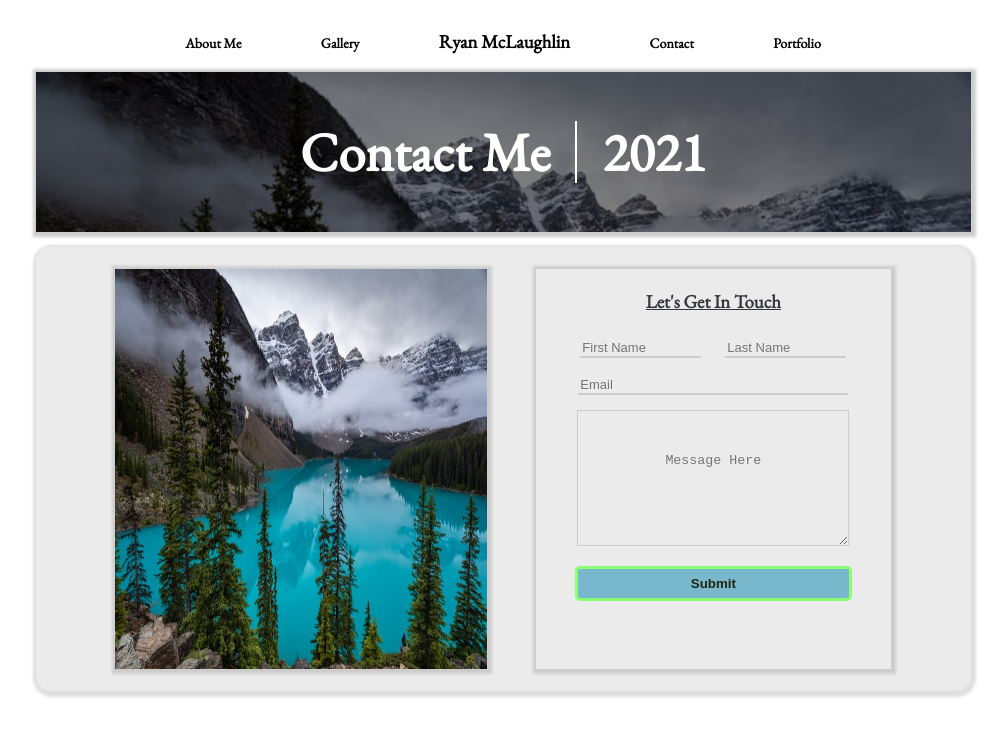
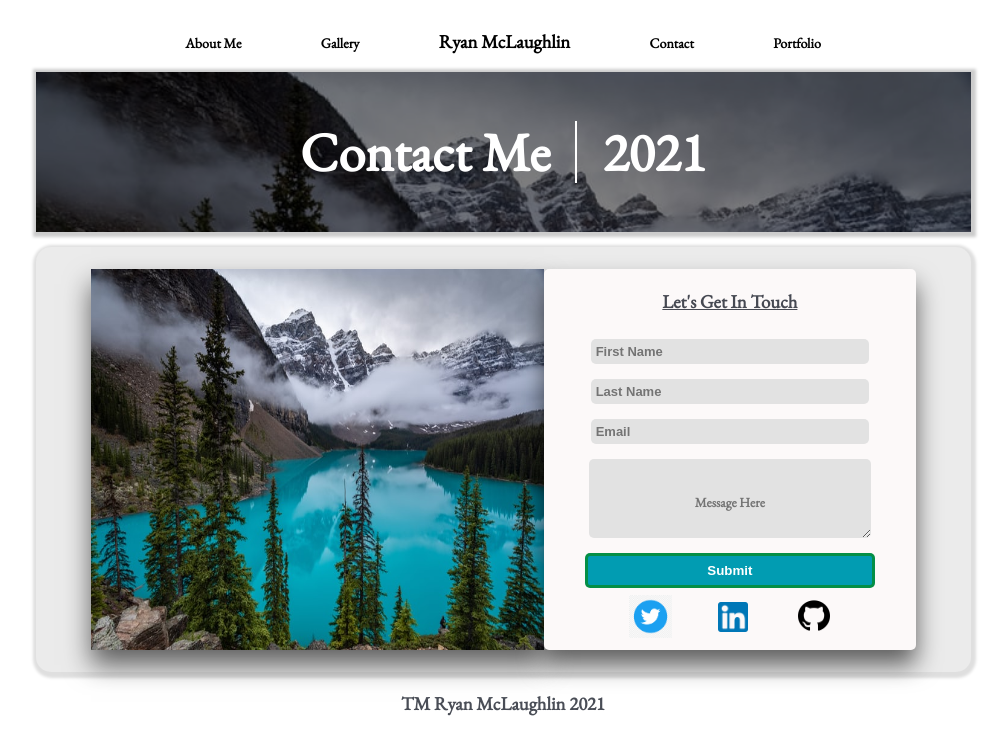
Before and after one commit to rlmclaughlin/html-css, a plain HTML site: page contact.html in a window 1280 px wide. Shown: the whole page, without its empty margins (137-1145 px from the left). Drawn offline with nearby package versions, Linux system fonts and the light colour scheme.

Commit message:
changed styling on form and finally decided on final style

```diff
--- a/contact.html
+++ b/contact.html
@@ -32,14 +32,21 @@
                 <section class='form-name'>
                     <input placeholder="First Name"/>
                     <input placeholder="Last Name"/>
-                </section>
-                <section>
                     <input class='email' placeholder="Email"/>
                 </section>
-                    <textarea placeholder="Message Here"></textarea>
-                    <br>
+                <textarea placeholder="Message Here"></textarea>
+                <br>
                 <button>Submit</button>
+                <footer>
+                    <section class='contact-icons'>
+                        <img src="./assets/twitter.png"/>
+                        <img class='icon-3' src="./assets/icon2.png"/>
+                        <img class='icon-4' src="./assets/icon3.png"/>
+                    </section>
+                </footer>
             </form>
         </main>
+        <h3 class='trademark'>TM Ryan McLaughlin 2021</h3>
+        <br/>
     </body>
 </html>
--- a/index.css
+++ b/index.css
@@ -168,7 +168,7 @@ header section{
     flex-wrap: wrap;
     justify-content: space-between;
     width: 75%;
-    height: 75%;
+    height: 90%;
     margin: 20px auto;
 }
 
@@ -578,7 +578,6 @@ main section p{
     }
 }
 
-
 aside{
     display: flex;
     flex-wrap: wrap;
@@ -595,47 +594,45 @@ aside{
     }
 }
 
-
-
 .aside ul{
     width: 40%;
     padding: 0px;
 }
+
 /*---------------------------------------contact me------------------------------*/
-
 
 .contact-container{
     width: 75%;
-    height:50%;
     display: flex;
     flex-wrap: wrap;
-    justify-content: space-around;
+    justify-content: center;
     color: #36383b;
 }
-
-
 
 @media(max-width: 900px){
     .contact-container{
         justify-content: center;
-        height:55%;
         width: 85%;
     }
 }
 
 @media(max-width: 600px){
     .contact-container{
-        height: 55%;
         padding-top: 15px;
         padding-bottom: 15px;
+        height: auto;
     }
 }
 
 form{
-    width: 43%;
+    width: 45%;
     text-align: center;
-    padding: 15px 0px;
-    box-shadow: 1px 1px 3px 4px #ccc;
+    padding: 15px 0px 5px 0px;
+    box-shadow: 1px 1px 3px 4px #63646a5e;
+    background: rgb(252, 249, 249);
+    box-shadow: 0 15px 25px rgba(0,0,0,.6);
+    height:100%;
+    border-radius: 5px;
 }
 
 @media(max-width: 900px){
@@ -653,6 +650,7 @@ form{
 @media(max-width: 500px){
     form{
         width: 90%;
+        height: auto;
     }
 }
 
@@ -665,6 +663,8 @@ form{
 form h3{
     margin: 5px auto 25px auto;
     text-decoration: underline;
+    color: rgb(70 73 82);
+    font-weight: 600;
 }
 
 .form-name{
@@ -676,7 +676,7 @@ form h3{
 }
 
 .form-name input{
-    width: 44%;
+    width: 100%;
 }
 
 input{
@@ -684,10 +684,11 @@ input{
     margin-bottom: 15px;
     font-size: 13px;
     border-top: none;
-    border-right: none;
-    border-left: none;
-    border-bottom-color: #ccc;
-    background: #ebebeb
+    border: none;
+    padding: 5px;
+    border-radius: 5px;
+    background: #e2e2e2;
+    color: rgb(70 73 82);;
 }
 
 @media(max-width: 730px){
@@ -698,13 +699,18 @@ input{
 
 input::placeholder{
     margin: 0 auto;
+    color: rgb(116, 116, 116);
+    font-weight: bold;
 }
 
 textarea{
     width: 75%;
-    height: 35%;
-    border-color: #ccc;
-    background: #ebebeb;
+    height: 75px;
+    border-radius: 5px;
+    border: none;
+    background: #e2e2e2;
+    color: rgb(70 73 82);
+    font-family: 'EB Garamond', serif;
 }
 
 textarea:focus, input:focus{
@@ -713,13 +719,16 @@ textarea:focus, input:focus{
 
 textarea::placeholder{
     text-align: center;
-    padding:15%;
+    padding:12%;
+    color: rgb(116, 116, 116);
+    font-weight: 800;
+    font-family: 'EB Garamond', serif
 }
 
 .contact-image{
-    height: 100%;
-    width: 45%;
-    box-shadow: 1px 1px 3px 4px #ccc;
+    height: auto;
+    width: 55%;
+    box-shadow: 0 15px 25px rgba(0,0,0,.6);
 }
 
 @media(max-width: 900px){
@@ -737,10 +746,30 @@ form button{
     background: transparent;
     border-radius: 5px;
     height: 35px;
-    margin-top: 15px;
-    border: 3px solid #8aff74;
+    margin-top: 10px;
+    border: 3px solid #078a18b2;
     font-weight:bold;
-    color: #23270e;
-    background: #78b7cc;
+    color:#ffffff;
+    background: #019cb2;
+}
 
+form button:hover{
+    background: white;
+    color: #019cb2;
+    border: 3px solid #019cb2;
 }
+
+.contact-icons{
+    display: flex;
+    flex-wrap: wrap;
+    justify-content: space-evenly;
+    width: 100%;
+    padding: 7px;
+}
+
+.trademark{
+    width: 100%;
+    text-align: center;
+    color: #494d56;
+    margin-bottom: 0px;
+}
```
Also changed, not shown: bio.html (+6 -5 lines), gallery.html (+2 -2 lines), assets/gallery20.jpg (added), assets/gallery21.jpg (added), assets/gallery22.jpg (added), assets/gallery23.jpg (added), assets/gallery24.jpg (added).
